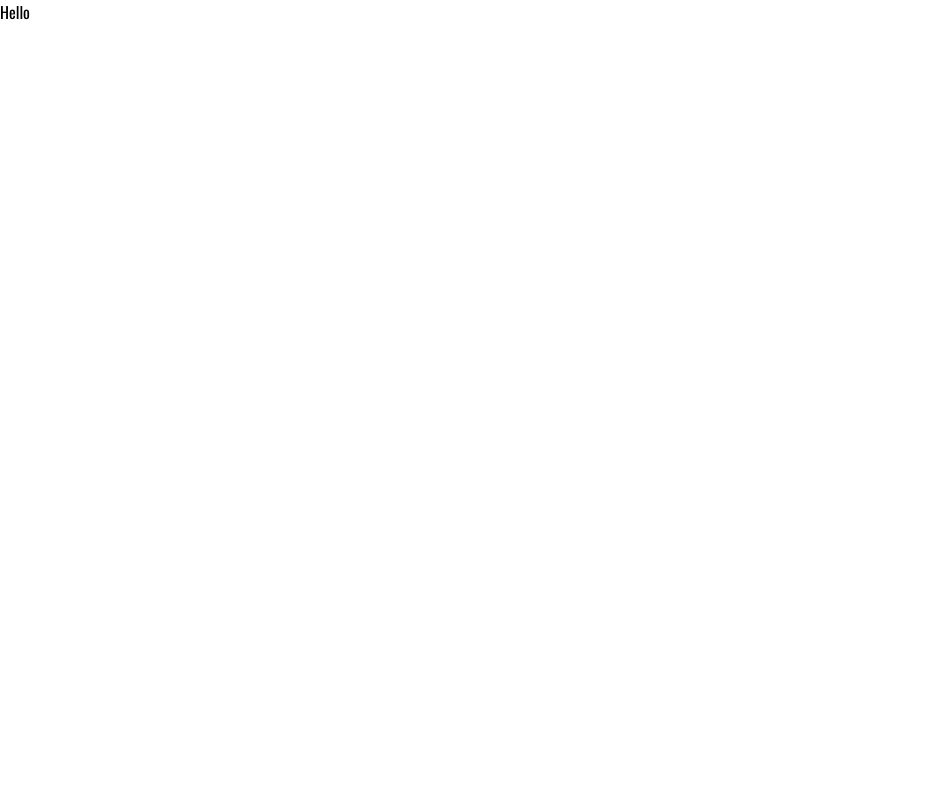
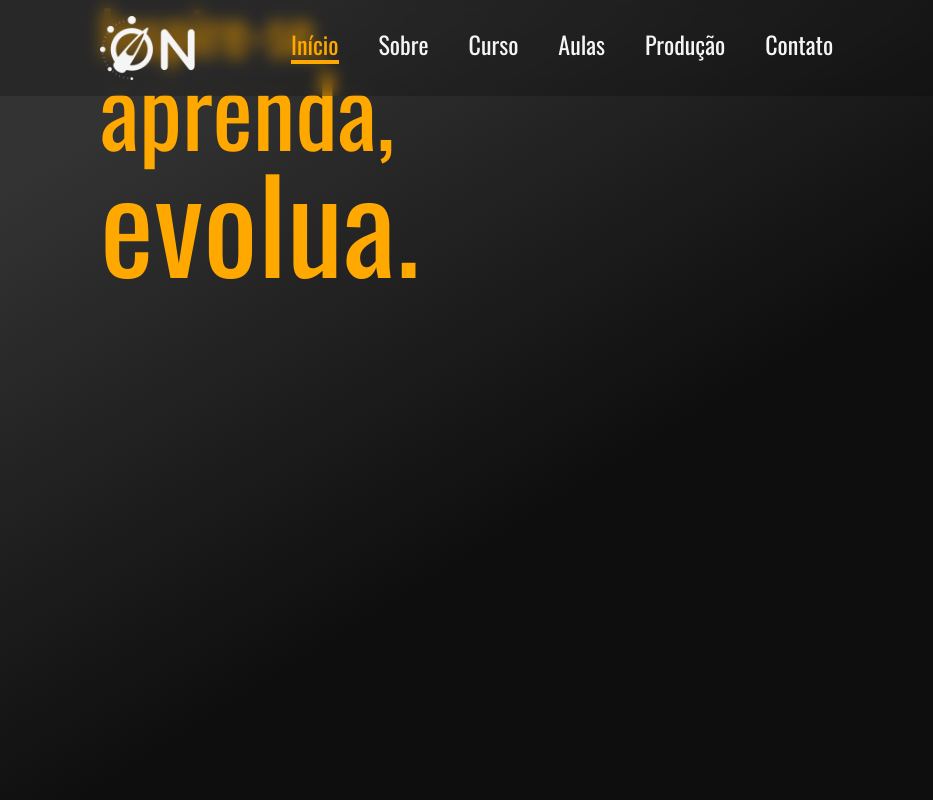
Before and after one commit to bertrand-leal/on-website, a React (Vite) app: page / in a window 1280 px wide. Shown: the top 800 px of the page, without its empty margins (0-933 px from the left). Built offline with nearby package versions, Linux system fonts and the light colour scheme.

Commit message:
chore: config main files

```diff
--- a/src/App.tsx
+++ b/src/App.tsx
@@ -1,7 +1,19 @@
+import { library } from '@fortawesome/fontawesome-svg-core'
+import { fab } from '@fortawesome/free-brands-svg-icons'
+import { far } from '@fortawesome/free-regular-svg-icons'
+import { fas } from '@fortawesome/free-solid-svg-icons'
+import Navbar from './components/navbar'
+import About from './sections/about'
+import Hero from './sections/hero'
+
+library.add(fab, fas, far)
+
 export default function App() {
   return (
-    <div>
-      <h1 className="">Hello</h1>
-    </div>
+    <>
+      <Navbar />
+      <Hero />
+      <About />
+    </>
   )
 }
--- a/src/index.css
+++ b/src/index.css
@@ -1,3 +1,11 @@
 @tailwind base;
 @tailwind components;
 @tailwind utilities;
+
+.hero-bg {
+  background: linear-gradient(328deg, #0E0E0E 46.39%, #333 87.87%);
+}
+
+html {
+  background-color: #000;
+}
--- a/src/main.tsx
+++ b/src/main.tsx
@@ -1,7 +1,7 @@
 import React from 'react'
 import ReactDOM from 'react-dom/client'
-import App from './App.tsx'
 import './index.css'
+import App from './app'
 
 const rootContainer = document.getElementById('root') as HTMLElement
 ReactDOM.createRoot(rootContainer).render(
```
